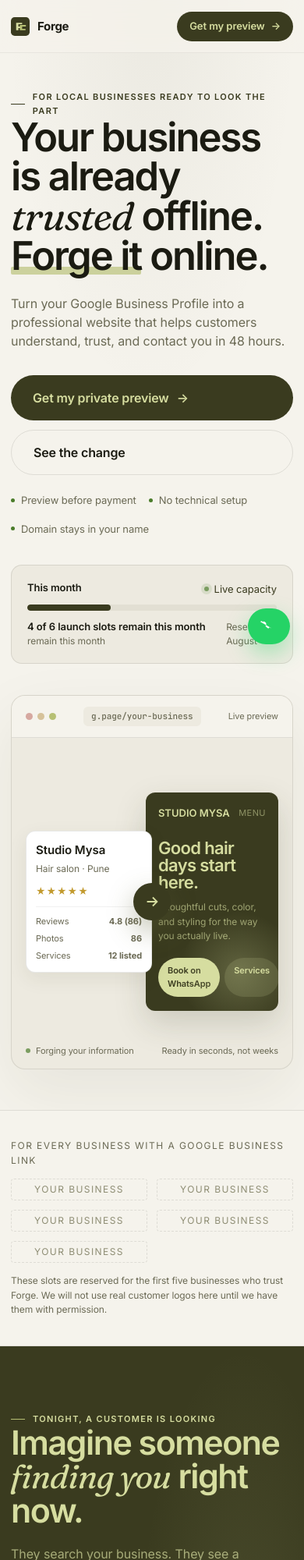
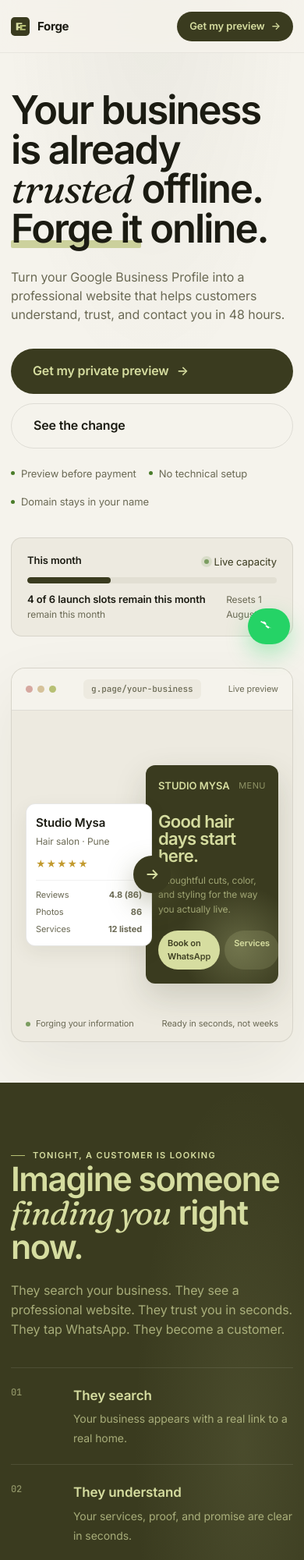
Before and after one commit to Rishiidev/forge, a plain HTML site: page index.html in a window 390 px wide. Shown: the top 2000 px of the page at 78% size. Drawn offline with Linux system fonts and the light colour scheme.

Commit message:
Make WhatsApp number required; remove hero eyebrow and logos strip

```diff
--- a/index.html
+++ b/index.html
@@ -158,14 +158,6 @@
     .demo-foot { position: absolute; left: 18px; right: 18px; bottom: 14px; display: flex; justify-content: space-between; align-items: center; font-size: 11px; color: var(--muted); }
     .demo-foot .pulse { display: inline-flex; align-items: center; gap: 7px; }
     .demo-foot .pulse::before { content: ""; width: 6px; height: 6px; border-radius: 50%; background: var(--success); animation: dot-pulse 1.6s ease-in-out infinite; }
-
-    /* Logo strip */
-    .logos { padding: 36px 0; border-top: 1px solid var(--line); border-bottom: 1px solid var(--line); background: var(--paper); }
-    .logos-row { display: grid; grid-template-columns: auto 1fr; gap: 32px; align-items: center; }
-    .logos-label { font-size: 12px; letter-spacing: .12em; text-transform: uppercase; color: var(--muted); }
-    .logos-grid { display: grid; grid-template-columns: repeat(5, 1fr); gap: 24px; align-items: center; }
-    .logo-placeholder { height: 28px; display: grid; place-items: center; color: var(--muted-2); font-size: 12px; letter-spacing: .12em; text-transform: uppercase; border: 1px dashed var(--line); border-radius: 4px; }
-    .logos-honest { font-size: 12px; color: var(--muted); margin-top: 14px; }
 
     /* Future pacing */
     .future { background: var(--ground); color: var(--mark); position: relative; overflow: hidden; }
@@ -454,8 +446,6 @@
       .website-card { margin-left: -8px; min-height: 280px; padding: 16px; }
       .website-card h3 { font-size: 22px; }
       .forge-arrow { width: 48px; height: 48px; }
-      .logos-row { grid-template-columns: 1fr; gap: 14px; }
-      .logos-grid { grid-template-columns: repeat(2, 1fr); gap: 12px; }
       .slider { min-height: 720px; }
       .slider-side { padding: 22px; }
       .slider-card .left h3, .slider-card .right h3 { font-size: 28px; }
@@ -513,7 +503,6 @@
     <section class="hero">
       <div class="wrap hero-grid">
         <div class="hero-copy" data-reveal>
-          <div class="eyebrow">For local businesses ready to look the part</div>
           <h1>Your business is already <span class="serif">trusted</span> offline. <span class="underline-mark">Forge it</span> online.</h1>
           <p>Turn your Google Business Profile into a professional website that helps customers understand, trust, and contact you in 48 hours.</p>
           <div class="hero-actions">
@@ -575,21 +564,7 @@
       </div>
     </section>
 
-    <section class="logos">
-      <div class="wrap">
-        <div class="logos-row">
-          <div class="logos-label">For every business with a Google Business link</div>
-          <div class="logos-grid" aria-label="Reserved partner slots">
-            <div class="logo-placeholder">Your business</div>
-            <div class="logo-placeholder">Your business</div>
-            <div class="logo-placeholder">Your business</div>
-            <div class="logo-placeholder">Your business</div>
-            <div class="logo-placeholder">Your business</div>
-          </div>
-        </div>
-        <p class="logos-honest">These slots are reserved for the first five businesses who trust Forge. We will not use real customer logos here until we have them with permission.</p>
-      </div>
-    </section>
+
 
     <section class="section future" id="future">
       <div class="wrap future-grid">
@@ -868,7 +843,7 @@
               <input id="wlLink" type="url" placeholder="Google Business Profile link" required>
             </div>
             <div class="waitlist-row single">
-              <input id="wlWhatsApp" type="tel" placeholder="WhatsApp number (optional - faster reply)" pattern="[0-9+\-\s()]{7,}">
+              <input id="wlWhatsApp" type="tel" placeholder="Your WhatsApp number" pattern="[0-9+\-\s()]{7,}" required>
             </div>
             <button class="button on-dark" type="submit">Reserve my spot <span class="arrow" aria-hidden="true">→</span></button>
           </form>
@@ -958,7 +933,7 @@
           <label class="sr-only" for="profileUrl">Google Business Profile link</label>
           <input class="field" id="profileUrl" type="url" placeholder="Paste your Google Business Profile link" required>
           <label class="sr-only" for="waPreview">WhatsApp number (optional - faster reply)</label>
-          <input class="field" id="waPreview" type="tel" placeholder="WhatsApp number (optional - faster reply)" pattern="[0-9+\-\s()]{7,}">
+          <input class="field" id="waPreview" type="tel" placeholder="Your WhatsApp number" pattern="[0-9+\-\s()]{7,}" required>
           <button class="button on-dark large" type="submit">Get my private preview <span class="arrow" aria-hidden="true">→</span></button>
         </form>
         <div class="form-state" id="formState" role="status" aria-live="polite"></div>
@@ -1133,7 +1108,7 @@
         const submit = form.querySelector('button');
         if (!input.value) {
           state.className = 'form-state error';
-          state.textContent = 'Paste your Google Business Profile link to begin.';
+          state.textContent = 'Paste your Google Business Profile link and your WhatsApp number to begin.';
           return;
         }
         const original = submit.innerHTML;
@@ -1170,7 +1145,7 @@
           const submit = wlForm.querySelector('button');
           if (!name || !email || !link) {
             wlState.className = 'state error';
-            wlState.textContent = 'Name, email, and Google link are required.';
+            wlState.textContent = 'Name, email, WhatsApp number, and Google link are required.';
             return;
           }
           const original = submit.innerHTML;
```
Also changed, not shown: audit.html (+3 -3 lines), operator.html (+2 -2 lines).
